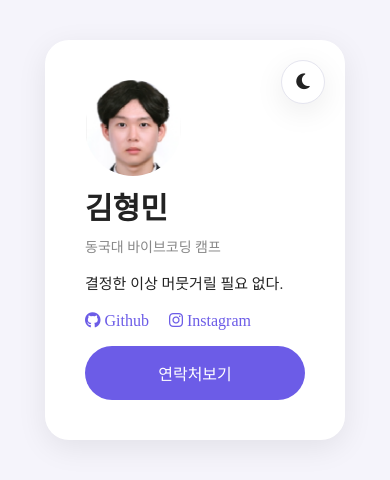
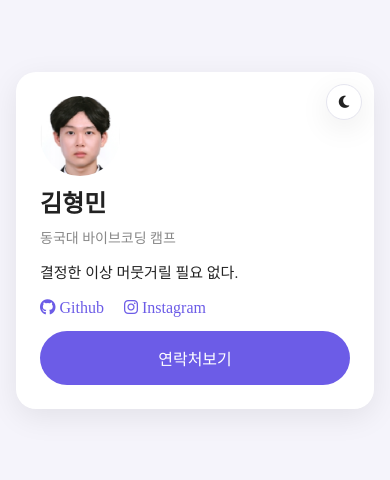
Before and after one commit to hyeong0731/vibe-me-hyeong, a plain HTML site: page index.html in a window 390 px wide. Shown: the part 182-662 px from the top of the page. Drawn offline with Linux system fonts and the light colour scheme; a web font is replaced by a local one.

Commit message:
Make card responsive and pin theme toggle to the card.
Co-authored-by: Cursor <cursoragent@cursor.com>

```diff
--- a/style.css
+++ b/style.css
@@ -38,19 +38,21 @@ body {
     background: var(--bg);
     color: var(--text);
     min-height: 100vh;
+    min-height: 100dvh;
     display: flex;
     justify-content: center;
     align-items: center;
+    padding: 24px 16px;
     transition: background 0.3s ease, color 0.3s ease;
 }
 
-/* 다크모드 토글 버튼을 화면 모서리에 둔다 */
+/* 다크모드 토글 버튼을 카드 오른쪽 위에 둔다 */
 .theme-toggle {
-    position: fixed;
-    top: 20px;
-    right: 20px;
-    width: 44px;
-    height: 44px;
+    position: absolute;
+    top: 16px;
+    right: 16px;
+    width: 40px;
+    height: 40px;
     border-radius: 50%;
     border: 1px solid var(--toggle-border);
     background: var(--toggle-bg);
@@ -59,10 +61,10 @@ body {
     display: flex;
     align-items: center;
     justify-content: center;
-    font-size: 18px;
+    font-size: 16px;
     box-shadow: var(--shadow);
     transition: background 0.3s ease, color 0.3s ease, transform 0.15s ease;
-    z-index: 10;
+    z-index: 2;
 }
 
 .theme-toggle:hover {
@@ -77,9 +79,10 @@ body {
 
 /* 이름(h1)의 글자 크기와 굵기를 지정한다 */
 h1 {
-    font-size: 30px;
+    font-size: clamp(24px, 6vw, 30px);
     font-weight: 700;
     font-family: "Yeon Sung", system-ui;
+    word-break: keep-all;
 }
 
 /* 프로필 사진을 원형으로 자른다 */
@@ -91,16 +94,18 @@ h1 {
     display: block;
 }
 
+/* 소개 문단의 크기와 줄간격을 지정한다 */
+.bio {
+    font-size: 15px;
+    line-height: 1.6;
+    word-break: keep-all;
+}
+
 /* 역할 문구를 작게·흐리게 보이게 한다 */
 .role {
     font-size: 14px;
     color: var(--text-muted);
-}
-
-/* 소개 문단의 크기와 줄간격을 지정한다 */
-.bio {
-    font-size: 15px;
-    line-height: 1.6;
+    word-break: keep-all;
 }
 
 /* 카드가 아래에서 부드럽게 떠오르며 등장한다 */
@@ -117,11 +122,12 @@ h1 {
 
 /* 명함 카드를 흰 배경·둥근 모서리·그림자로 꾸민다 */
 .card {
+    position: relative;
     background: var(--card-bg);
-    padding: 40px;
+    padding: clamp(24px, 5vw, 40px);
     border-radius: 24px;
     box-shadow: var(--shadow);
-    width: 300px;
+    width: 100%;
     max-width: 420px;
     animation: card-in 0.6s ease both;
     display: flex;
@@ -140,7 +146,8 @@ header {
 /* 링크들을 가로 한 줄로 나란히 배치한다 */
 .links {
     display: flex;
-    gap: 20px;
+    flex-wrap: wrap;
+    gap: 12px 20px;
 }
 
 /* 링크에 브랜드 색을 적용하고 밑줄을 제거한다 */
@@ -148,6 +155,7 @@ header {
     color: var(--brand);
     text-decoration: none;
     transition: color 0.2s ease;
+    white-space: nowrap;
 }
 
 /* 링크에 마우스를 올리면 색이 진해진다 */
@@ -165,6 +173,7 @@ header {
     font-family: inherit;
     font-size: 16px;
     cursor: pointer;
+    width: 100%;
     transition: transform 0.15s ease, box-shadow 0.15s ease, background 0.2s ease;
 }
 
@@ -194,6 +203,7 @@ header {
     display: flex;
     justify-content: center;
     align-items: center;
+    padding: 16px;
     background: var(--modal-overlay);
     opacity: 0;
     visibility: hidden;
@@ -212,11 +222,18 @@ header {
 .modal_box {
     background: var(--card-bg);
     color: var(--text);
-    padding: 32px;
+    padding: clamp(20px, 5vw, 32px);
     border-radius: 20px;
+    width: 100%;
+    max-width: 360px;
     transform: translateY(16px) scale(0.96);
     opacity: 0;
     transition: transform 0.25s ease, opacity 0.25s ease, background 0.3s ease, color 0.3s ease;
+}
+
+.modal_box p {
+    word-break: break-all;
+    line-height: 1.5;
 }
 
 /* 열린 상태의 모달 박스 최종 위치 */
@@ -224,3 +241,24 @@ header {
     transform: translateY(0) scale(1);
     opacity: 1;
 }
+
+/* 좁은 화면에서 여백·크기를 더 줄인다 */
+@media (max-width: 480px) {
+    .theme-toggle {
+        top: 12px;
+        right: 12px;
+        width: 36px;
+        height: 36px;
+        font-size: 14px;
+    }
+
+    .avatar {
+        width: 80px;
+        height: 80px;
+    }
+
+    .card {
+        border-radius: 20px;
+        gap: 14px;
+    }
+}
```
